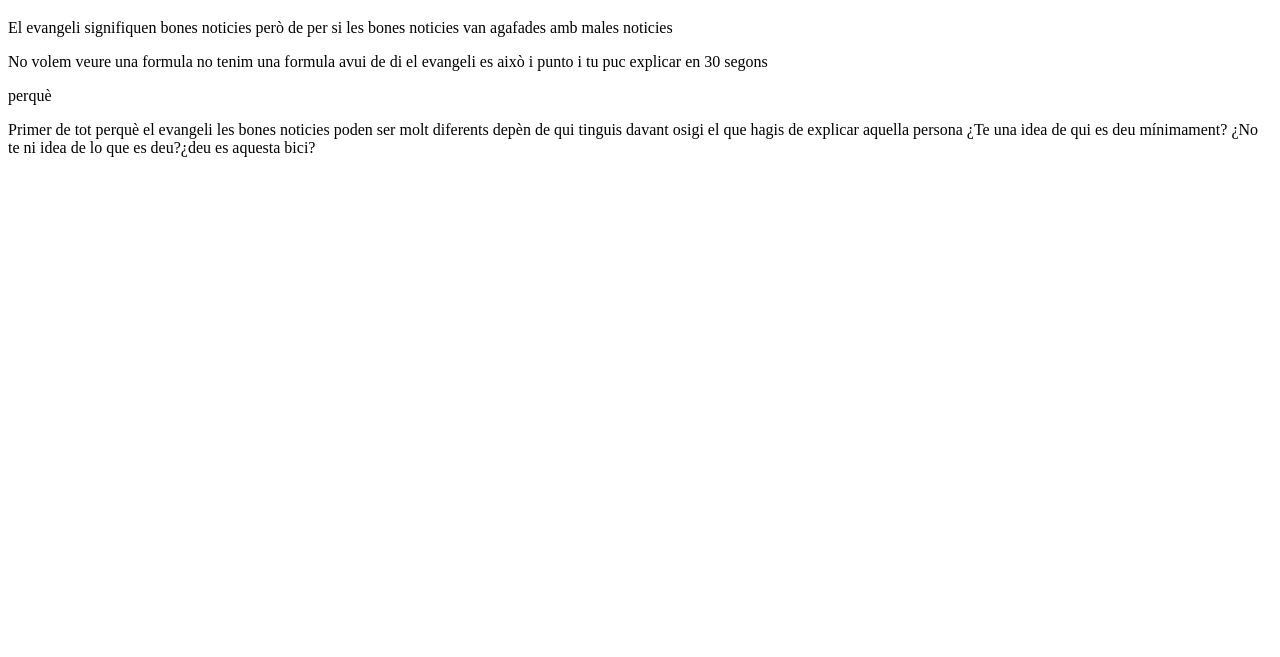
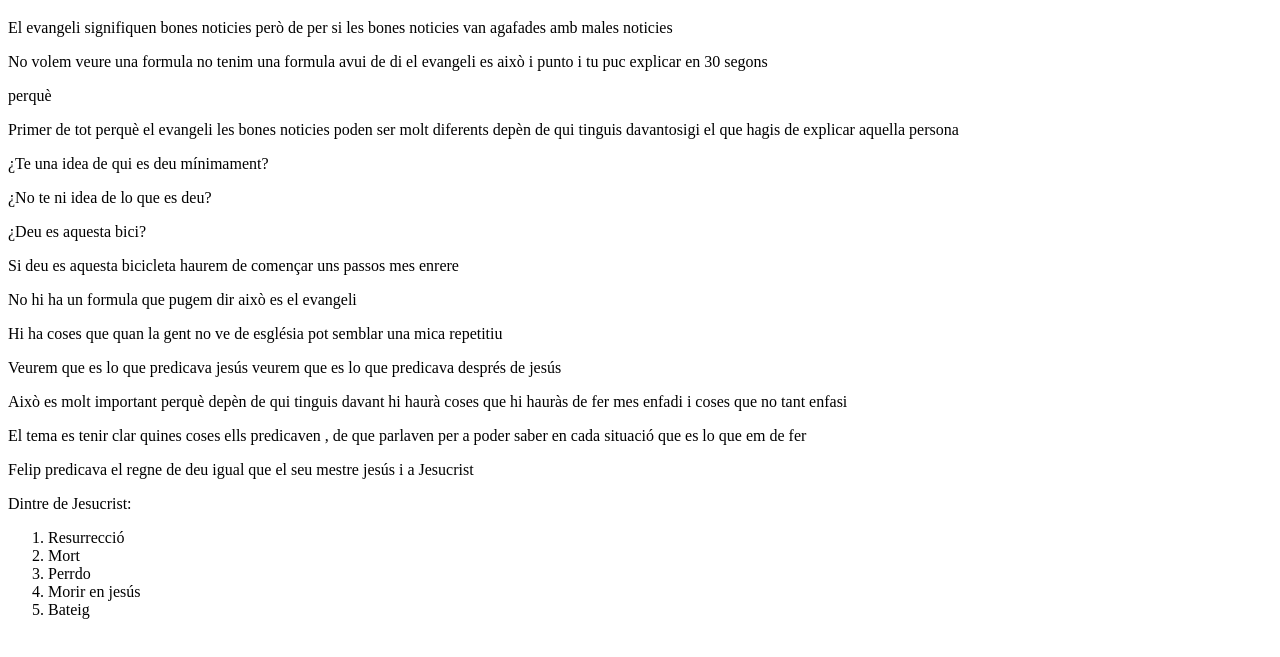
Before and after one commit to AleixSapa/Entrenament-Apost-lic, a plain HTML site: page Evangeli.html in a window 1280 px wide. Shown: the part 61-718 px from the top of the page. Drawn offline with Linux system fonts and the light colour scheme.

Commit message:
evangeli

```diff
--- a/Evangeli.html
+++ b/Evangeli.html
@@ -7,6 +7,7 @@
 <body>
     <header>
         <h1>Evangeli</h1>
+
     </header>
 
 
@@ -15,9 +16,28 @@
         <p>No volem veure una formula no tenim una formula avui de di el evangeli es això i punto i tu puc explicar en
             30 segons</p>
         <p>perquè</p>
-        <p>Primer de tot perquè el evangeli les bones noticies poden ser molt diferents depèn de qui tinguis davant
-            osigi el que hagis de explicar aquella persona ¿Te una idea de qui es deu mínimament? ¿No te ni idea de lo
-            que es deu?¿deu es aquesta bici?</p>
+        <p>Primer de tot perquè el evangeli les bones noticies poden ser molt diferents depèn de qui tinguis davantosigi
+            el que hagis de explicar aquella persona</p>
+        <p>¿Te una idea de qui es deu mínimament?</p>
+        <p>¿No te ni idea de lo que es deu?</p>
+        <p>¿Deu es aquesta bici?</p>
+        <p>Si deu es aquesta bicicleta haurem de començar uns passos mes enrere</p>
+        <p>No hi ha un formula que pugem dir això es el evangeli </p>
+        <p>Hi ha coses que quan la gent no ve de església pot semblar una mica repetitiu</p>
+        <p>Veurem que es lo que predicava jesús veurem que es lo que predicava després de jesús</p>
+        <p>Això es molt important perquè depèn de qui tinguis davant hi haurà coses que hi hauràs de fer mes enfadi i
+            coses que no tant enfasi</p>
+        <p>El tema es tenir clar quines coses ells predicaven , de que parlaven per a poder saber en cada situació que
+            es lo que em de fer</p>
+        <p>Felip predicava el regne de deu igual que el seu mestre jesús i a Jesucrist</p>
+        <p>Dintre de Jesucrist:</p>
+        <ol>
+            <li>Resurrecció</li>
+            <li>Mort</li>
+            <li>Perrdo</li>
+            <li>Morir en jesús</li>
+            <li>Bateig</li>
+        </ol>
     </main>
 
 
```
